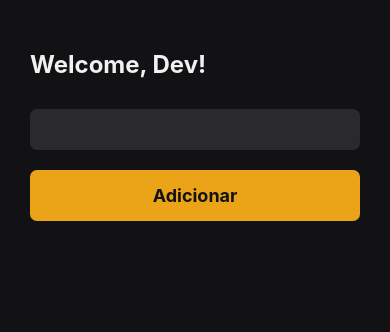
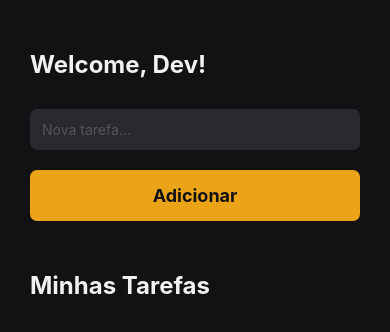
Before and after one commit to IagoMesquita/myTasks-RN, a React Native app: screen / in a window 390 px wide. Shown: the top 332 px of the page. Built offline with nearby package versions, Linux system fonts and the light colour scheme.

Commit message:
feat: add state newTask

```diff
--- a/src/pages/Home/index.tsx
+++ b/src/pages/Home/index.tsx
@@ -1,4 +1,4 @@
-import React from 'react';
+import React, {useState} from 'react';
 import {
   Platform,
   SafeAreaView,
@@ -10,14 +10,23 @@ import {
 import {StyleSheet} from 'react-native';
 
 export function Home() {
+  const [newTask, setNewTask] = useState('');
   return (
     <SafeAreaView style={styles.safeArea}>
       <View style={styles.container}>
         <Text style={styles.title}>Welcome, Dev!</Text>
-        <TextInput style={styles.input} />
+        <TextInput
+          onChangeText={setNewTask}
+          style={styles.input}
+          selectionColor="#EBA417"
+          placeholder="Nova tarefa..."
+          placeholderTextColor="#555"
+        />
         <TouchableOpacity activeOpacity={0.7} style={styles.button}>
           <Text style={styles.buttonText}>Adicionar</Text>
         </TouchableOpacity>
+        <Text style={styles.titleTask}>Minhas Tarefas</Text>
+        <Text>{newTask}</Text>
       </View>
     </SafeAreaView>
   );
@@ -37,6 +46,12 @@ const styles = StyleSheet.create({
     color: '#F1F1F1',
     fontSize: 24,
     fontWeight: 'bold',
+  },
+  titleTask: {
+    color: '#F1F1F1',
+    fontSize: 24,
+    fontWeight: 'bold',
+    marginVertical: 50,
   },
   input: {
     backgroundColor: '#29292E',
```
